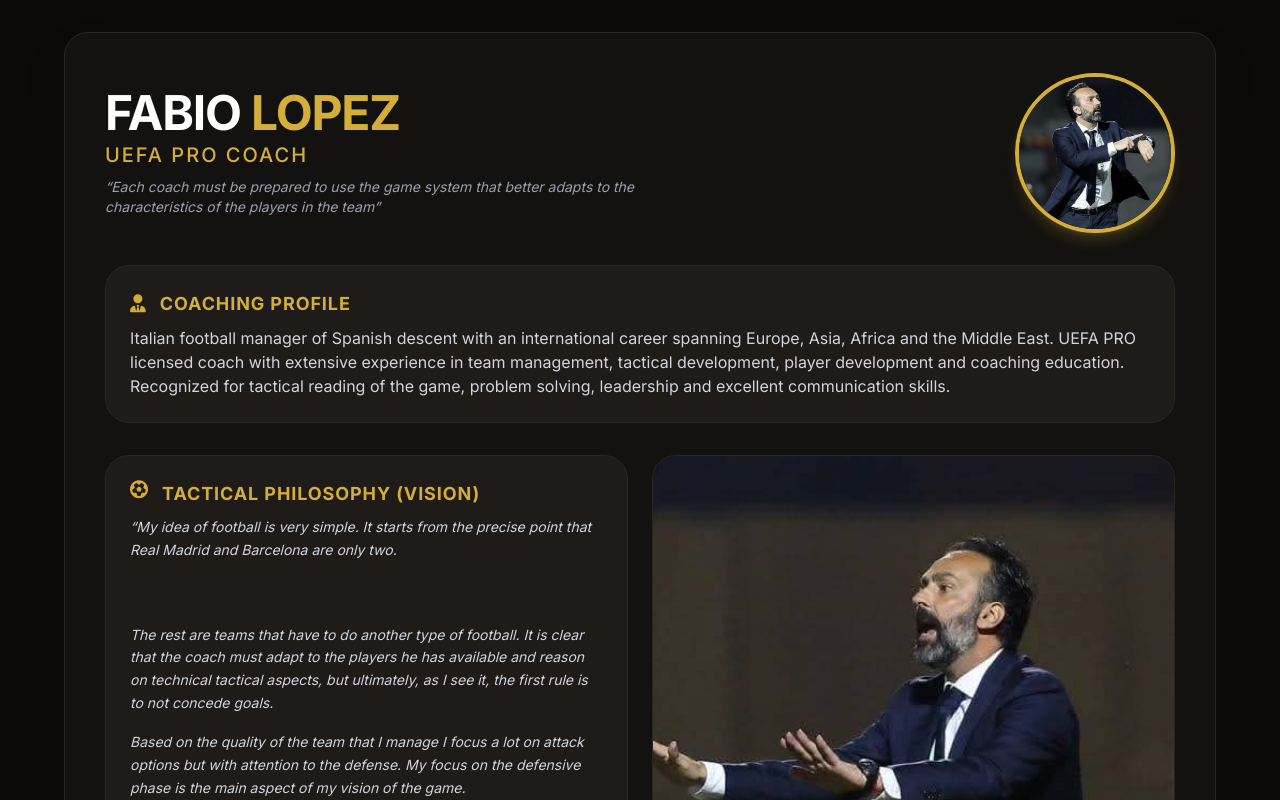
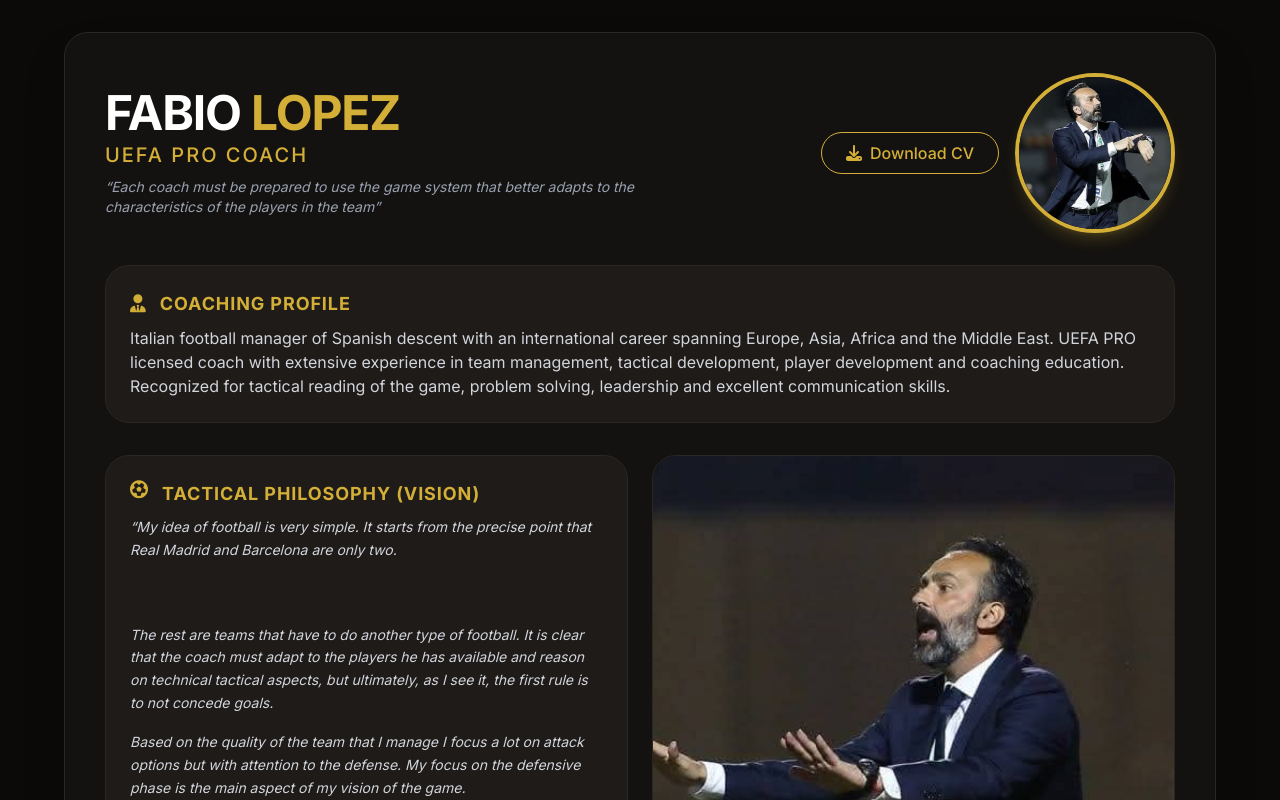
Before and after one commit to shanellmusarurwa/-UEFA-PRO-COACH-portfolio, a Next.js app in the folder portfolio/: page / in a window 1280 px wide. Shown: the top 800 px of the page. Built offline with nearby package versions, Linux system fonts and the light colour scheme.

Commit message:
Added the download btn

```diff
--- a/portfolio/app/page.js
+++ b/portfolio/app/page.js
@@ -18,6 +18,15 @@ export default function Home() {
             team&rdquo;
           </p>
         </div>
+        <div className="flex items-center gap-4">
+          <a
+            href="/Fabio cv 2026pdf.pdf"
+            download
+            className="flex items-center gap-2 px-6 py-2 transition-all duration-300 btn-gold hover:scale-105 hover:shadow-lg hover:shadow-gold/20"
+          >
+            <i className="fas fa-download"></i>
+            Download CV
+          </a>
           <div className="flex-shrink-0">
             <div className="w-32 h-32 overflow-hidden transition-all duration-300 border-4 rounded-full shadow-lg md:w-40 md:h-40 border-gold shadow-gold/20 hover:scale-105 hover:shadow-xl hover:shadow-gold/30">
               <Image
@@ -28,6 +37,7 @@ export default function Home() {
                 className="object-cover w-full h-full"
                 priority
               />
+            </div>
           </div>
         </div>
       </div>
@@ -487,7 +497,7 @@ export default function Home() {
           outstanding.&rdquo;
         </p>
         <p className="mt-2 font-bold text-center transition-all duration-300 text-gold hover:pl-2">
-          &mdash; Mr.G.I , President of FIFA
+          &mdash; UEFA
         </p>
       </div>
 
@@ -495,7 +505,7 @@ export default function Home() {
       <div className="flex flex-wrap items-center justify-between gap-4 pt-4 mt-8 border-t border-gold/30">
         <div className="flex gap-6 text-2xl">
           <a
-            href="https://www.facebook.com/share/19Egfcq32c/"
+            href="https://www.facebook.com"
             target="_blank"
             rel="noopener noreferrer"
             className="text-gray-400 hover:text-[#1877f2] transition-all duration-300 hover:scale-125 hover:rotate-12"
@@ -504,7 +514,7 @@ export default function Home() {
             <i className="fab fa-facebook-f"></i>
           </a>
           <a
-            href="https://www.instagram.com/fabiolopezofficial"
+            href="https://www.instagram.com"
             target="_blank"
             rel="noopener noreferrer"
             className="text-gray-400 hover:text-[#E4405F] transition-all duration-300 hover:scale-125 hover:rotate-12"
@@ -513,7 +523,7 @@ export default function Home() {
             <i className="fab fa-instagram"></i>
           </a>
           <a
-            href="https://www.linkedin.com/in/fabio-lopez-0281b319"
+            href="https://www.linkedin.com"
             target="_blank"
             rel="noopener noreferrer"
             className="text-gray-400 hover:text-[#0A66C2] transition-all duration-300 hover:scale-125 hover:rotate-12"
@@ -523,8 +533,8 @@ export default function Home() {
           </a>
         </div>
         <div className="text-sm text-gray-400">
-          <span className="text-gold">✉</span> hello@fablopez.com &middot;{" "}
-          <span className="text-gold">📞</span> +39 333 130 4281
+          <span className="text-gold">✉</span> Hellofabio@gmail.com &middot;{" "}
+          <span className="text-gold">📞</span> +1 333 189 4571
         </div>
         <div className="text-xs text-gray-500">
           &copy; 2026 Fabio Lopez &middot; UEFA Pro
```
Also changed, not shown: 1 other file (tests, documents, lock files or other folders). Lines whose indentation alone changed are shown as unchanged.
